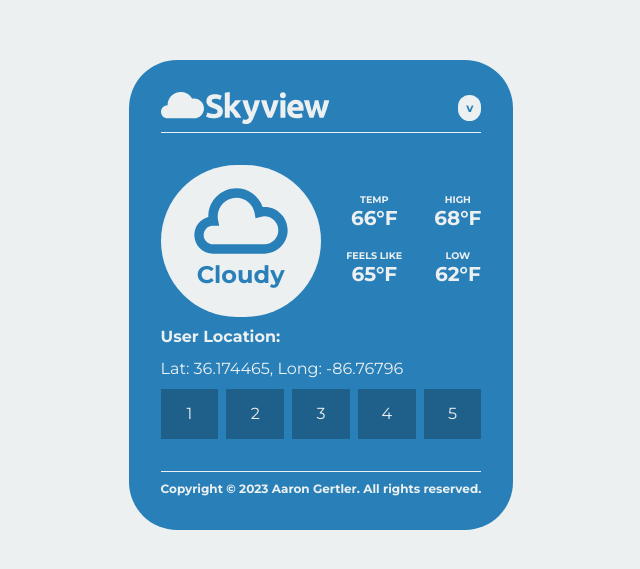
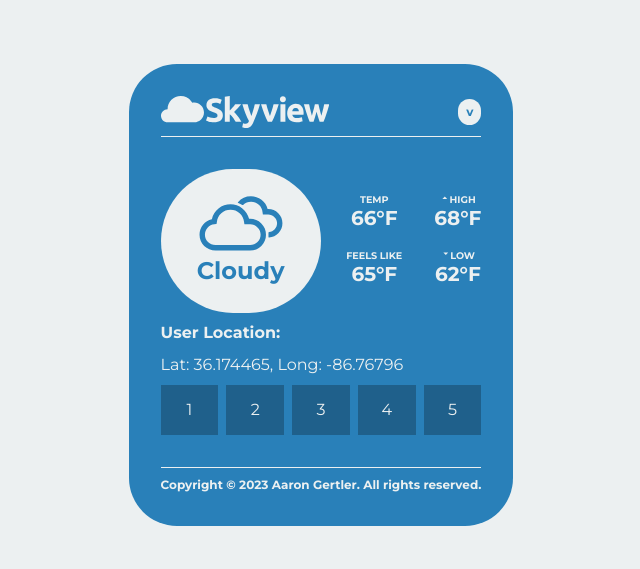
Before and after one commit to asgertler/skyview, a React (Vite) app: page / in a window 1280 px wide. Shown: the part 105-674 px from the top of the page, without its empty margins (319-959 px from the left). Built offline with nearby package versions, Linux system fonts and the light colour scheme; no server answers.

Commit message:
fix: switched to weather icons and added high/low arrows

```diff
--- a/src/App.sass
+++ b/src/App.sass
@@ -65,7 +65,7 @@
 #cw-left > p
   font-weight: bold
   font-size: 1.5rem
-  margin: -1rem 0rem 0rem
+  margin: -1.5rem 0rem 0rem
 
 #cw-right
   font-weight: bold
--- a/src/App.tsx
+++ b/src/App.tsx
@@ -1,15 +1,18 @@
-import {
-  TiWeatherCloudy,
-  TiWeatherDownpour,
-  TiWeatherNight,
-  TiWeatherPartlySunny,
-  TiWeatherShower,
-  TiWeatherSnow,
-  TiWeatherStormy,
-  TiWeatherSunny,
-  TiWeatherWindy,
-  TiWeatherWindyCloudy
-} from 'react-icons/ti'
+// import {
+//   TiWeatherCloudy,
+//   TiWeatherDownpour,
+//   TiWeatherNight,
+//   TiWeatherPartlySunny,
+//   TiWeatherShower,
+//   TiWeatherSnow,
+//   TiWeatherStormy,
+//   TiWeatherSunny,
+//   TiWeatherWindy,
+//   TiWeatherWindyCloudy
+// } from 'react-icons/ti'
+
+import { WiCloudy } from "react-icons/wi"
+import { IoMdArrowDropup, IoMdArrowDropdown } from "react-icons/io"
 import Logo from './assets/skyview-logo.svg?react'
 import './App.sass'
 
@@ -17,6 +20,8 @@ function App() {
   // default location is Nashville, TN
   let lat: number = 36.174465
   let lng: number = -86.767960
+  const city: string = 'Nashville'
+  console.log('city', city)
 
   if ("geolocation" in navigator) {
     navigator.geolocation.getCurrentPosition(
@@ -59,7 +64,7 @@ function App() {
       <div id='weather-info'>
         <div id='current-weather'>
           <div id='cw-left'>
-            <TiWeatherCloudy />
+            <WiCloudy />
             <p>Cloudy</p>
           </div>
 
@@ -78,12 +83,16 @@ function App() {
 
             <div className='cwr-info-stack'>
               <div className='cwr-info'>
-                <div className='info-label'>High</div>
+                <div className='info-label'>
+                  <IoMdArrowDropup />High
+                </div>
                 <div className='info-value'>{kelvinHToF}°F</div>
               </div>
 
               <div className='cwr-info'>
-                <div className='info-label'>Low</div>
+                <div className='info-label'>
+                  <IoMdArrowDropdown />Low
+                </div>
                 <div className='info-value'>{kelvinLToF}°F</div>
               </div>
             </div>
```
